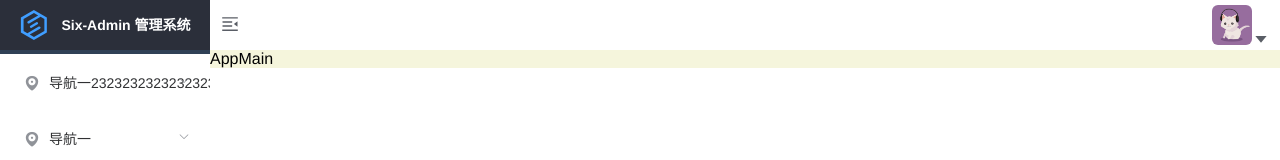
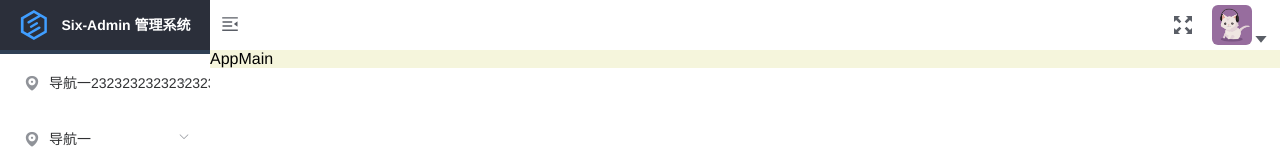
Before and after one commit to Miss-Sixty/six-admin-old, a Vue app: page /#/dashboard in a window 1280 px wide. Shown: the top 160 px of the page. Built offline with nearby package versions, Linux system fonts and the light colour scheme.

Commit message:
添加全屏按钮

```diff
--- a/package.json
+++ b/package.json
@@ -12,6 +12,7 @@
     "core-js": "^3.6.4",
     "element-ui": "^2.4.5",
     "js-cookie": "^2.2.1",
+    "screenfull": "^5.0.2",
     "vue": "^2.6.11",
     "vue-router": "^3.1.6",
     "vuex": "^3.1.3"
--- /dev/null
+++ b/src/components/Screenfull/index.vue
@@ -0,0 +1,61 @@
+<template>
+  <svg-icon
+    :icon-class="isFullscreen ? 'exit-fullscreen' : 'fullscreen'"
+    @click="click"
+  />
+</template>
+
+<script>
+import screenfull from "screenfull";
+
+export default {
+  name: "Screenfull",
+  data() {
+    return {
+      isFullscreen: false
+    };
+  },
+  mounted() {
+    this.init();
+  },
+  beforeDestroy() {
+    this.destroy();
+  },
+  methods: {
+    click() {
+      if (!screenfull.isEnabled) {
+        this.$message({
+          message: "你的浏览器不支持全屏",
+          type: "warning"
+        });
+        return false;
+      }
+      screenfull.toggle();
+    },
+    change() {
+      this.isFullscreen = screenfull.isFullscreen;
+    },
+    init() {
+      if (screenfull.isEnabled) {
+        screenfull.on("change", this.change);
+      }
+    },
+    destroy() {
+      if (screenfull.isEnabled) {
+        screenfull.off("change", this.change);
+      }
+    }
+  }
+};
+</script>
+
+<style scoped>
+.screenfull-svg {
+  display: inline-block;
+  cursor: pointer;
+  fill: #5a5e66;
+  width: 20px;
+  height: 20px;
+  vertical-align: 10px;
+}
+</style>
--- a/src/layout/components/Navbar.vue
+++ b/src/layout/components/Navbar.vue
@@ -10,8 +10,12 @@
     </div>
 
     <div class="right-menu">
-      <el-dropdown trigger="click">
-        <div class="right-menu__avatar navbar-icon">
+      <div class="navbar-icon">
+        <screenfull />
+      </div>
+
+      <el-dropdown trigger="click" class=" navbar-icon">
+        <div class="right-menu__avatar">
           <img width="40" height="40" :src="avatar" />
           <i class="el-icon-caret-bottom" />
         </div>
@@ -33,7 +37,9 @@
 
 <script>
 import { mapGetters } from "vuex";
+import Screenfull from "@/components/Screenfull";
 export default {
+  components: { Screenfull },
   computed: {
     ...mapGetters(["opened", "avatar"])
   },
--- a/src/plugins/element.js
+++ b/src/plugins/element.js
@@ -9,7 +9,8 @@ import {
   Dropdown,
   DropdownMenu,
   DropdownItem,
-  Image
+  Image,
+  Message
 } from "element-ui";
 
 Vue.use(Menu)
@@ -22,3 +23,5 @@ Vue.use(Menu)
   .use(DropdownMenu)
   .use(DropdownItem)
   .use(MenuItem);
+
+Vue.prototype.$message = Message;
```
Also changed, not shown: src/icons/svg/exit-fullscreen.svg (added), src/icons/svg/fullscreen.svg (added).
